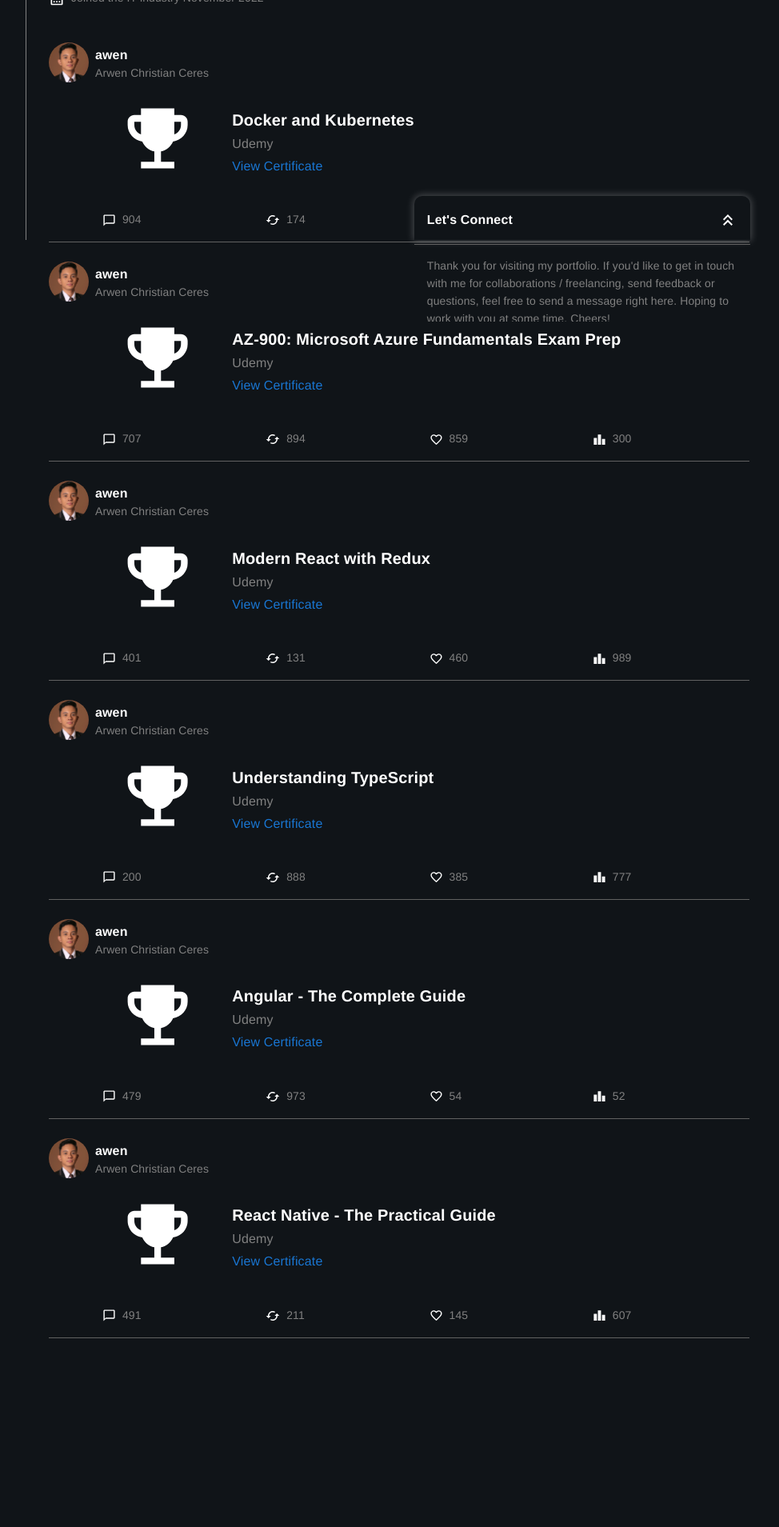
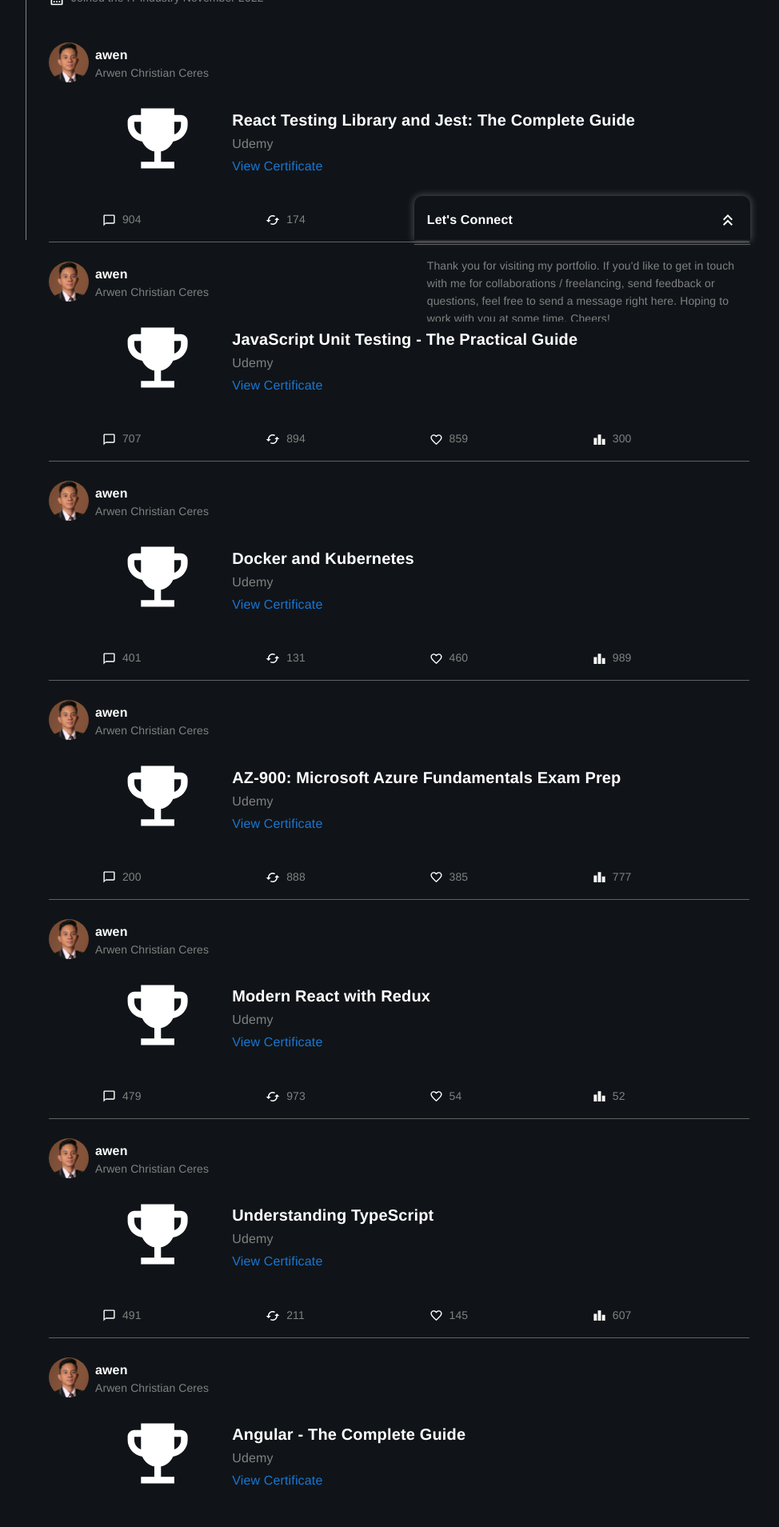
Before and after one commit to arwnchrstn/portfolio-v3-web, a React (Vite) app: page /rwnchrstn/certificates in a window 1280 px wide. Shown: the part 500-2409 px from the top of the page at 80% size, without its empty margins (291-1265 px from the left). Before the commit the page ends 2237 px from the top, so only its background shows below. Built offline with nearby package versions, Linux system fonts and the light colour scheme.

Commit message:
update certificates

```diff
--- a/src/pages/MainLayout/Certificates.tsx
+++ b/src/pages/MainLayout/Certificates.tsx
@@ -6,6 +6,16 @@
 import { TCertificates } from '@/models/TCertificates'
 
 const certificates: TCertificates[] = [
+  {
+    learningPlatform: 'Udemy',
+    title: 'React Testing Library and Jest: The Complete Guide',
+    link: 'https://ude.my/UC-ea619819-72aa-4dd5-8f5f-821574148b12/'
+  },
+  {
+    learningPlatform: 'Udemy',
+    title: 'JavaScript Unit Testing - The Practical Guide',
+    link: 'https://ude.my/UC-b06575a9-2ddf-4231-a549-91d46be1c54d/'
+  },
   {
     learningPlatform: 'Udemy',
     title: 'Docker and Kubernetes',
```
